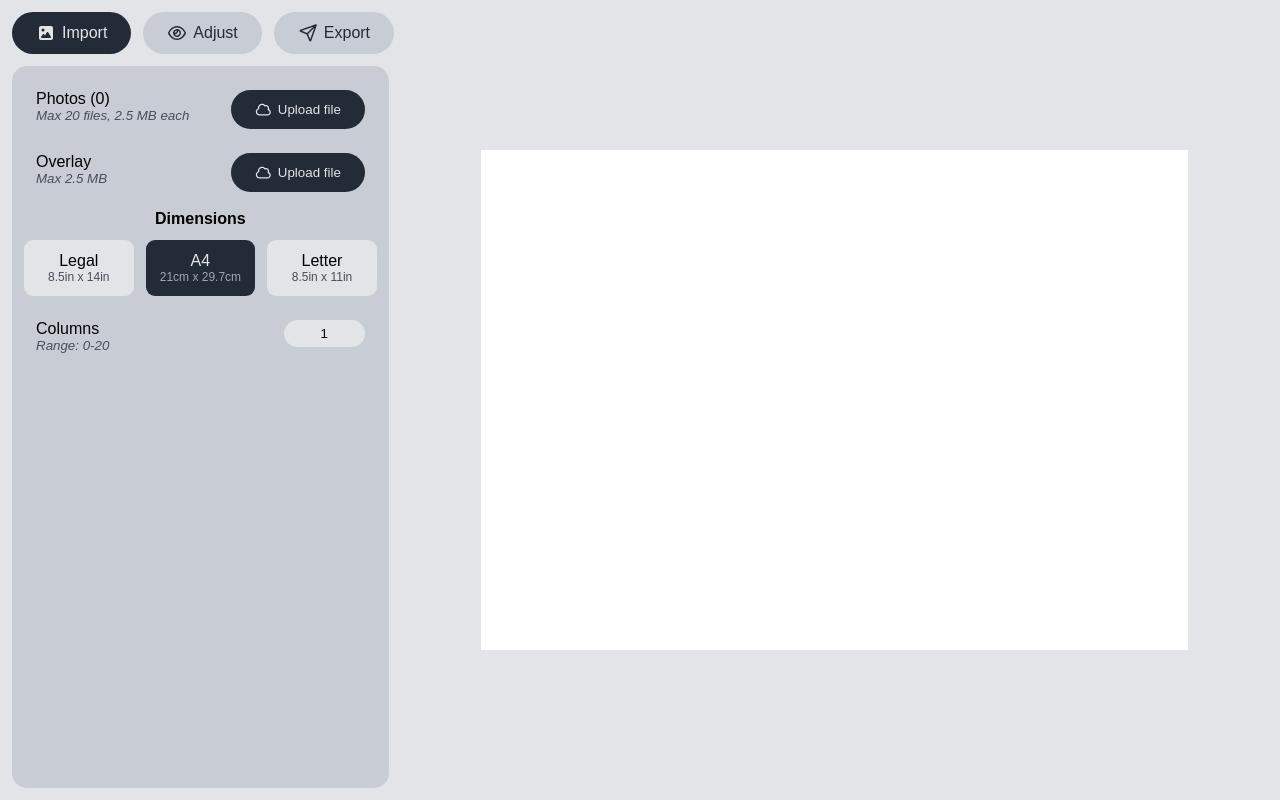
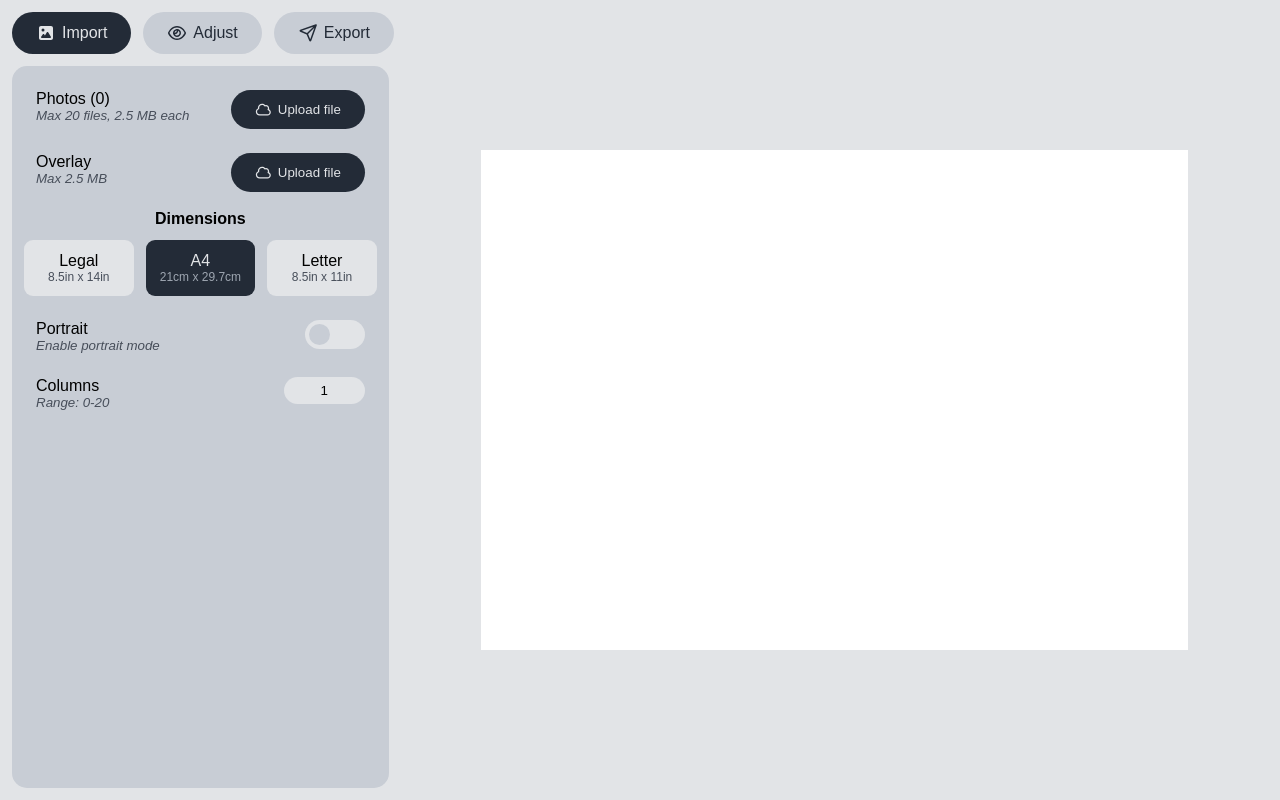
Before and after one commit to DamienAmbrose/Batch-Overlayer, a React (Vite) app: page / in a window 1280 px wide. Built offline with nearby package versions, Linux system fonts and the light colour scheme; a web font is replaced by a local one.

Commit message:
Implement boolean FieldSelector, Add portrait mode

```diff
--- a/package.json
+++ b/package.json
@@ -3,7 +3,10 @@
   "private": true,
   "version": "0.0.0",
   "type": "module",
+  "homepage": "https://damienambrose.github.io/Batch-Overlayer/",
   "scripts": {
+    "predeploy": "npm run build",
+    "deploy": "gh-pages -d dist",
     "dev": "vite",
     "build": "tsc -b && vite build",
     "lint": "eslint .",
@@ -26,6 +29,7 @@
     "eslint": "^9.39.1",
     "eslint-plugin-react-hooks": "^7.0.1",
     "eslint-plugin-react-refresh": "^0.4.24",
+    "gh-pages": "^6.3.0",
     "globals": "^16.5.0",
     "typescript": "~5.9.3",
     "typescript-eslint": "^8.46.4",
--- a/src/App.tsx
+++ b/src/App.tsx
@@ -6,12 +6,14 @@ import ConfigSection from './components/ConfigSection'
 export const CanvasContext = createContext<{
 	canvasArea: number;
 	canvasAspectRatio: number;
+	portraitMode: boolean;
 	columns: number;
 	images: ImageBitmap[];
 	overlay: ImageBitmap | undefined;
 	canvas: HTMLCanvasElement | null;
     setCanvasArea: React.Dispatch<React.SetStateAction<number>>;
     setCanvasAspectRatio: React.Dispatch<React.SetStateAction<number>>;
+    setPortraitMode: React.Dispatch<React.SetStateAction<boolean>>;
     setColumns: React.Dispatch<React.SetStateAction<number>>;
     setImages: React.Dispatch<React.SetStateAction<ImageBitmap[]>>;
     setOverlay: React.Dispatch<React.SetStateAction<ImageBitmap | undefined>>;
@@ -20,12 +22,14 @@ export const CanvasContext = createContext<{
 ({
 	canvasArea: 0,
 	canvasAspectRatio: 1,
+	portraitMode: false,
 	columns: 1,
 	images: [],
 	overlay: undefined,
 	canvas: null,
     setCanvasArea: () => {},
     setCanvasAspectRatio: () => {},
+	setPortraitMode: () => {},
     setColumns: () => {},
     setImages: () => {},
     setOverlay: () => {},
@@ -39,9 +43,10 @@ function App() {
 	const [images, setImages] = useState([] as ImageBitmap[]);
 	const [overlay, setOverlay] = useState(undefined as ImageBitmap | undefined);
 	const [canvas, setCanvas] = useState(null as HTMLCanvasElement | null);
+	const [portraitMode, setPortraitMode] = useState(false);
 
 	return (
-		<CanvasContext.Provider value={{ canvasArea: canvasArea, canvasAspectRatio: canvasAspectRatio, columns: columns, images: images, overlay: overlay, canvas: canvas, setCanvasArea, setCanvasAspectRatio, setColumns, setImages, setOverlay, setCanvas }}>
+		<CanvasContext.Provider value={{ canvasArea: canvasArea, canvasAspectRatio: canvasAspectRatio, portraitMode: portraitMode, columns: columns, images: images, overlay: overlay, canvas: canvas, setCanvasArea, setCanvasAspectRatio, setPortraitMode, setColumns, setImages, setOverlay, setCanvas }}>
 			<ConfigSection/>
 			<main>
 				<Canvas id='main_canvas'/>
--- a/src/components/Canvas.tsx
+++ b/src/components/Canvas.tsx
@@ -6,10 +6,10 @@ interface CanvasProps {
 }
 
 function Canvas({ id }: CanvasProps) {
-    const { setCanvas, canvasArea, canvasAspectRatio, columns, images, overlay } = useContext(CanvasContext);
+    const { setCanvas, portraitMode, canvasArea, canvasAspectRatio, columns, images, overlay } = useContext(CanvasContext);
 
     function getYPos(images: ImageBitmap[], i: number, cols: number): number {
-        if (i < cols) return 0; // top row: y = 0
+        if (i < cols) return 0;
         const aboveIndex = i - cols;
         const aboveImage = images[aboveIndex];
         const scaledHeight = aboveImage.height * ((width / columns) / aboveImage.width);
@@ -33,8 +33,11 @@ function Canvas({ id }: CanvasProps) {
         }
     }, [canvasArea, canvasAspectRatio, columns, images, overlay]);
 
-    let width = Math.sqrt(canvasArea * canvasAspectRatio);
-    let height = canvasArea / width;
+    let width_tmp = Math.sqrt(canvasArea * canvasAspectRatio);
+    let height_tmp = canvasArea / width_tmp;
+
+    let width = portraitMode ? height_tmp : width_tmp;
+    let height = portraitMode ? width_tmp : height_tmp;
 
     const canvasRef = useRef<HTMLCanvasElement | null>(null);
     const contextRef = useRef<CanvasRenderingContext2D | null>(null);
--- a/src/components/ConfigSection.tsx
+++ b/src/components/ConfigSection.tsx
@@ -23,7 +23,7 @@ function ConfigSection() {
     const [filename, setFilename] = useState('');
 
 
-    const { setCanvasAspectRatio, setColumns, setImages, setOverlay, canvas } = useContext(CanvasContext);
+    const { setPortraitMode, setCanvasAspectRatio, setColumns, setImages, setOverlay, canvas } = useContext(CanvasContext);
 
     return (
         <aside className="config">
@@ -87,6 +87,10 @@ function ConfigSection() {
                             value={1.294} />
                     </GridSelector>
 
+                    <FieldSelector type='boolean' subtype='checkbox' id='portrait_field' onChange={(portrait) => setPortraitMode(portrait)}
+                        text='Portrait'
+                        note='Enable portrait mode' />
+
                     <FieldSelector type='number' subtype='number' id='columns_field' onChange={(columns) => setColumns(columns)}
                         min={1} max={20} value={1}
                         text='Columns'
--- a/src/components/FieldSelector.css
+++ b/src/components/FieldSelector.css
@@ -15,6 +15,8 @@ fieldset.input_field {
 		justify-content: start;
 		align-items: start;
 
+		user-select: none;
+
 		small {
 			font-style: italic;
 			color: var(--black-3);
@@ -30,10 +32,61 @@ fieldset.input_field {
 
         text-align: center;
 
-        cursor: text;
-
         outline: none;
 
         background: var(--white-1);
     }
+
+    input[type='text'], input[type='number'] {
+		cursor: text;
+	}
+
+	input[type='checkbox'] ~ .checkbox_visual {
+		width: calc(var(--nominal-padding) * 5);
+		padding: calc(var(--nominal-padding) / 3);
+
+		background-color: var(--white-1);
+
+		border-radius: var(--pill-border-radius);
+
+		display: block;
+
+		transition: var(--transition);
+
+		cursor: pointer;
+
+		.checkbox_inner {
+			width: calc(var(--nominal-padding) * 1.75);
+			aspect-ratio: 1;
+
+			border-radius: var(--pill-border-radius);
+
+			background: var(--white-2);
+
+			margin-left: 0;
+
+			transition: var(--transition);
+		}
+	}
+
+	input[type='checkbox']:focus-visible ~ .checkbox_visual, input[type='checkbox'] ~ .checkbox_visual:hover {
+		filter: brightness(1.05);
+		.checkbox_inner {
+			transform: scale(1.5);
+			box-shadow: var(--shadow);
+		}
+	}
+
+	input[type='checkbox'] ~ .checkbox_visual .checkbox_inner:active {
+		transform: scale(1.15);
+	}
+
+	input[type='checkbox']:checked ~ .checkbox_visual {
+		background: var(--black-2);
+
+		.checkbox_inner {
+			margin-left: calc(100% - var(--nominal-padding) * 1.75);
+			background: var(--white-1);
+		}
+	}
 }
--- a/src/components/FieldSelector.tsx
+++ b/src/components/FieldSelector.tsx
@@ -1,4 +1,4 @@
-import React, { useState } from 'react';
+import React, {  useRef, useState } from 'react';
 import './FieldSelector.css'
 
 type FieldSelectorTypes = 'number' | 'string' | 'boolean'
@@ -44,7 +44,7 @@ function FieldSelector(props: FieldSelectorProps) {
 	if (type === 'number')
 		return (
 			<fieldset className='input_field'>
-				<label htmlFor="id">
+				<label htmlFor={id}>
 					{text}
 					{note && <small>{note}</small>}
 				</label>
@@ -69,7 +69,7 @@ function FieldSelector(props: FieldSelectorProps) {
 	else if (type === 'string')
 		return (
 		<fieldset className='input_field'>
-			<label htmlFor="id">
+			<label htmlFor={id}>
 				{text}
 				{note && <small>{note}</small>}
 			</label>
@@ -85,6 +85,56 @@ function FieldSelector(props: FieldSelectorProps) {
 			}
 		</fieldset>
 	)
+	else if (type === 'boolean') {
+		let checkbox = useRef<HTMLDivElement | null>(null);
+		let checkboxInner = useRef<HTMLDivElement | null>(null);
+
+		const handleMouseMove = (event: MouseEvent) => {
+			if (!checkbox.current || !checkboxInner.current) return;
+			const checkboxRect = checkbox.current.getBoundingClientRect();
+			const checkboxInnerRect = checkboxInner.current.getBoundingClientRect();
+
+			const offsetX = event.clientX - checkboxRect.x;
+			const paddingRight = parseFloat(getComputedStyle(checkbox.current).paddingRight || '0');
+
+			const maxX = checkboxRect.width - checkboxInnerRect.width - paddingRight;
+			const clampedX = Math.min(Math.max(0, offsetX), maxX);
+
+			checkboxInner.current.style.setProperty('margin-left', `${clampedX}px`);
+			setFieldValue(clampedX > maxX / 2);
+			props.onChange?.(clampedX > maxX / 2);
+		}
+
+		return (
+		<fieldset className='input_field'>
+			{props.type === 'boolean' &&
+				<input className='hidden' type={subtype} id={id}
+					checked={fieldValue as boolean}
+					onChange={(v) => {
+						setFieldValue(v.target.checked);
+						props.onChange?.(v.target.checked);
+					}}/>
+			}
+
+			<label htmlFor={id}>
+				{text}
+				{note && <small>{note}</small>}
+			</label>
+
+			<div className='checkbox_visual' ref={checkbox}
+				onMouseDown={() => {
+					document.body.addEventListener('mousemove', handleMouseMove);
+					document.body.addEventListener('mouseup', () => {
+						document.body.removeEventListener('mousemove', handleMouseMove);
+						checkboxInner.current!.style.removeProperty('margin-left');
+					}, { once: true });
+				}}
+				onClick={() => { setFieldValue(!(fieldValue as boolean)); props.onChange?.(!(fieldValue as boolean)) }}>
+				<div className='checkbox_inner' ref={checkboxInner} />
+			</div>
+		</fieldset>
+		)
+	}
 }
 
 export default FieldSelector
--- a/src/index.css
+++ b/src/index.css
@@ -11,7 +11,7 @@
     --black-2: rgb(57, 65, 78);
     --black-3: rgb(71, 78, 90);
     --transition: all 150ms cubic-bezier(0.25, 0.82, 0.32, 1);
-    --shadow: 0px 1px 18px 0px rgba(84, 95, 111, 0.3);
+    --shadow: 0px 1px 10px 0px rgba(56, 65, 79, 0.2);
 }
 
 * {
--- a/vite.config.ts
+++ b/vite.config.ts
@@ -1,7 +1,7 @@
 import { defineConfig } from 'vite'
 import react from '@vitejs/plugin-react-swc'
 
-// https://vite.dev/config/
 export default defineConfig({
   plugins: [react()],
+  base: '/Batch-Overlayer/'
 })
```
Also changed, not shown: 1 other file (tests, documents, lock files or other folders).
